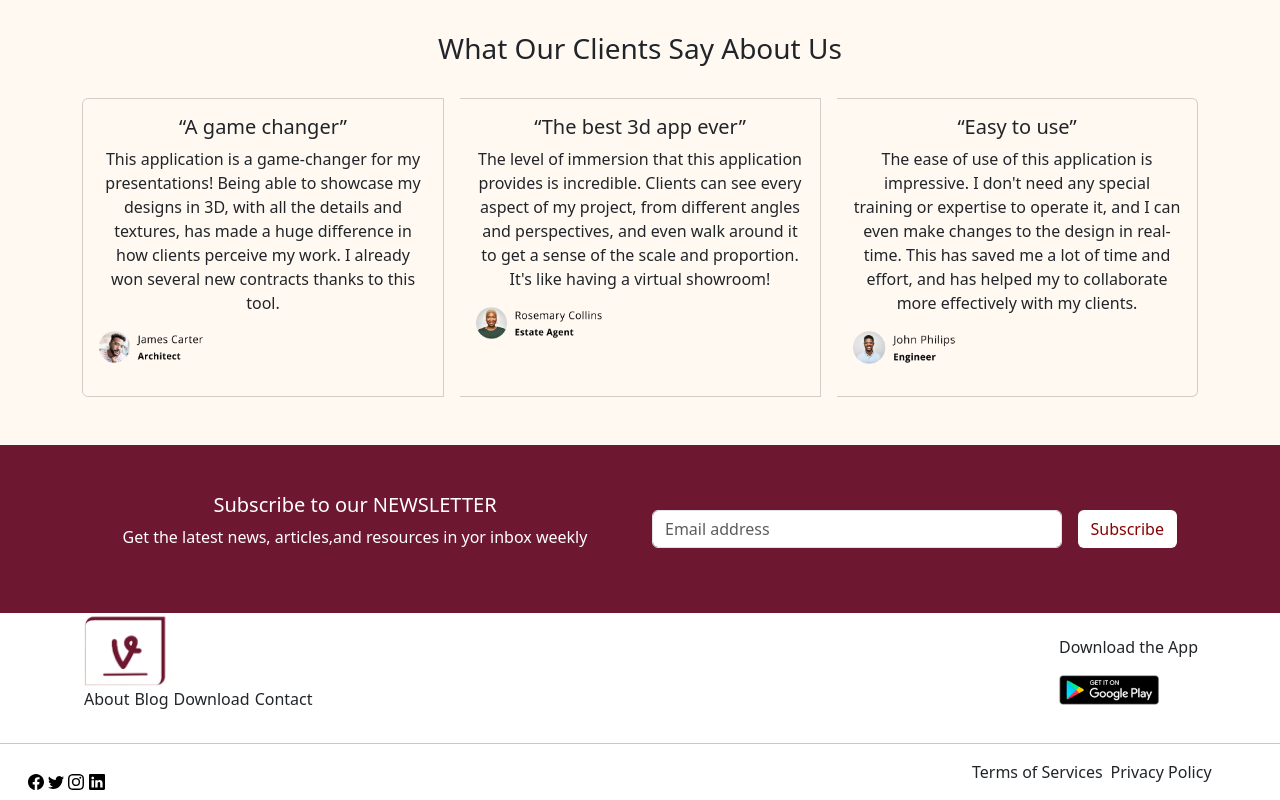
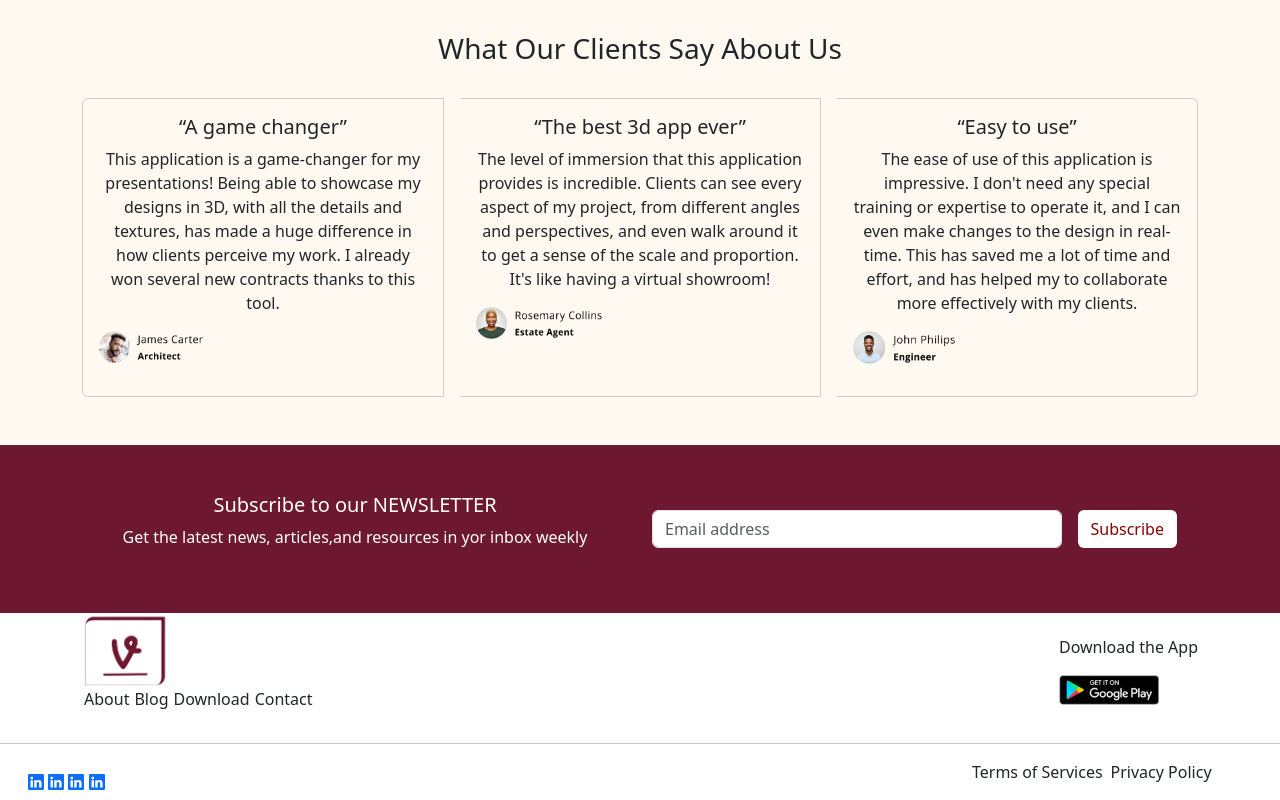
Before and after one commit to Ajayi-Ayomide/viewE-project, a plain HTML site: page index.html in a window 1280 px wide. Shown: the part 6168-6968 px from the top of the page. Drawn offline with nearby package versions, Linux system fonts and the light colour scheme.

Commit message:
update all

```diff
--- a/index.html
+++ b/index.html
@@ -357,10 +357,22 @@
       <div class="row align-items-md-center">
           <div class="fifthteenth col-lg-9">
             <div class="ms-3">
-            <img src="imageshome/facebook.svg" alt="">
-            <img src="imageshome/twitter.svg" alt="">
-            <img src="imageshome/instagram.svg" alt="">
-            <img src="imageshome/linkedin.svg" alt="">
+            <!-- <img src="imageshome/facebook.svg" alt=""> -->
+            <!-- <img src="imageshome/twitter.svg" alt=""> -->
+            <!-- <img src="imageshome/instagram.svg" alt=""> -->
+            <!-- <img src="imageshome/linkedin.svg" alt=""> -->
+            <a href=""><svg xmlns="http://www.w3.org/2000/svg" width="16" height="16" fill="currentColor" class="bi bi-linkedin" viewBox="0 0 16 16">
+              <path d="M0 1.146C0 .513.526 0 1.175 0h13.65C15.474 0 16 .513 16 1.146v13.708c0 .633-.526 1.146-1.175 1.146H1.175C.526 16 0 15.487 0 14.854zm4.943 12.248V6.169H2.542v7.225zm-1.2-8.212c.837 0 1.358-.554 1.358-1.248-.015-.709-.52-1.248-1.342-1.248S2.4 3.226 2.4 3.934c0 .694.521 1.248 1.327 1.248zm4.908 8.212V9.359c0-.216.016-.432.08-.586.173-.431.568-.878 1.232-.878.869 0 1.216.662 1.216 1.634v3.865h2.401V9.25c0-2.22-1.184-3.252-2.764-3.252-1.274 0-1.845.7-2.165 1.193v.025h-.016l.016-.025V6.169h-2.4c.03.678 0 7.225 0 7.225z"/>
+            </svg></a>
+            <a href=""><svg xmlns="http://www.w3.org/2000/svg" width="16" height="16" fill="currentColor" class="bi bi-linkedin" viewBox="0 0 16 16">
+              <path d="M0 1.146C0 .513.526 0 1.175 0h13.65C15.474 0 16 .513 16 1.146v13.708c0 .633-.526 1.146-1.175 1.146H1.175C.526 16 0 15.487 0 14.854zm4.943 12.248V6.169H2.542v7.225zm-1.2-8.212c.837 0 1.358-.554 1.358-1.248-.015-.709-.52-1.248-1.342-1.248S2.4 3.226 2.4 3.934c0 .694.521 1.248 1.327 1.248zm4.908 8.212V9.359c0-.216.016-.432.08-.586.173-.431.568-.878 1.232-.878.869 0 1.216.662 1.216 1.634v3.865h2.401V9.25c0-2.22-1.184-3.252-2.764-3.252-1.274 0-1.845.7-2.165 1.193v.025h-.016l.016-.025V6.169h-2.4c.03.678 0 7.225 0 7.225z"/>
+            </svg></a>
+            <a href=""><svg xmlns="http://www.w3.org/2000/svg" width="16" height="16" fill="currentColor" class="bi bi-linkedin" viewBox="0 0 16 16">
+              <path d="M0 1.146C0 .513.526 0 1.175 0h13.65C15.474 0 16 .513 16 1.146v13.708c0 .633-.526 1.146-1.175 1.146H1.175C.526 16 0 15.487 0 14.854zm4.943 12.248V6.169H2.542v7.225zm-1.2-8.212c.837 0 1.358-.554 1.358-1.248-.015-.709-.52-1.248-1.342-1.248S2.4 3.226 2.4 3.934c0 .694.521 1.248 1.327 1.248zm4.908 8.212V9.359c0-.216.016-.432.08-.586.173-.431.568-.878 1.232-.878.869 0 1.216.662 1.216 1.634v3.865h2.401V9.25c0-2.22-1.184-3.252-2.764-3.252-1.274 0-1.845.7-2.165 1.193v.025h-.016l.016-.025V6.169h-2.4c.03.678 0 7.225 0 7.225z"/>
+            </svg></a>
+            <a href=""><svg xmlns="http://www.w3.org/2000/svg" width="16" height="16" fill="currentColor" class="bi bi-linkedin" viewBox="0 0 16 16">
+              <path d="M0 1.146C0 .513.526 0 1.175 0h13.65C15.474 0 16 .513 16 1.146v13.708c0 .633-.526 1.146-1.175 1.146H1.175C.526 16 0 15.487 0 14.854zm4.943 12.248V6.169H2.542v7.225zm-1.2-8.212c.837 0 1.358-.554 1.358-1.248-.015-.709-.52-1.248-1.342-1.248S2.4 3.226 2.4 3.934c0 .694.521 1.248 1.327 1.248zm4.908 8.212V9.359c0-.216.016-.432.08-.586.173-.431.568-.878 1.232-.878.869 0 1.216.662 1.216 1.634v3.865h2.401V9.25c0-2.22-1.184-3.252-2.764-3.252-1.274 0-1.845.7-2.165 1.193v.025h-.016l.016-.025V6.169h-2.4c.03.678 0 7.225 0 7.225z"/>
+            </svg></a>
           </div>
         </div>
           <div class="fifthteenth col-lg-3 d-flex">
```
